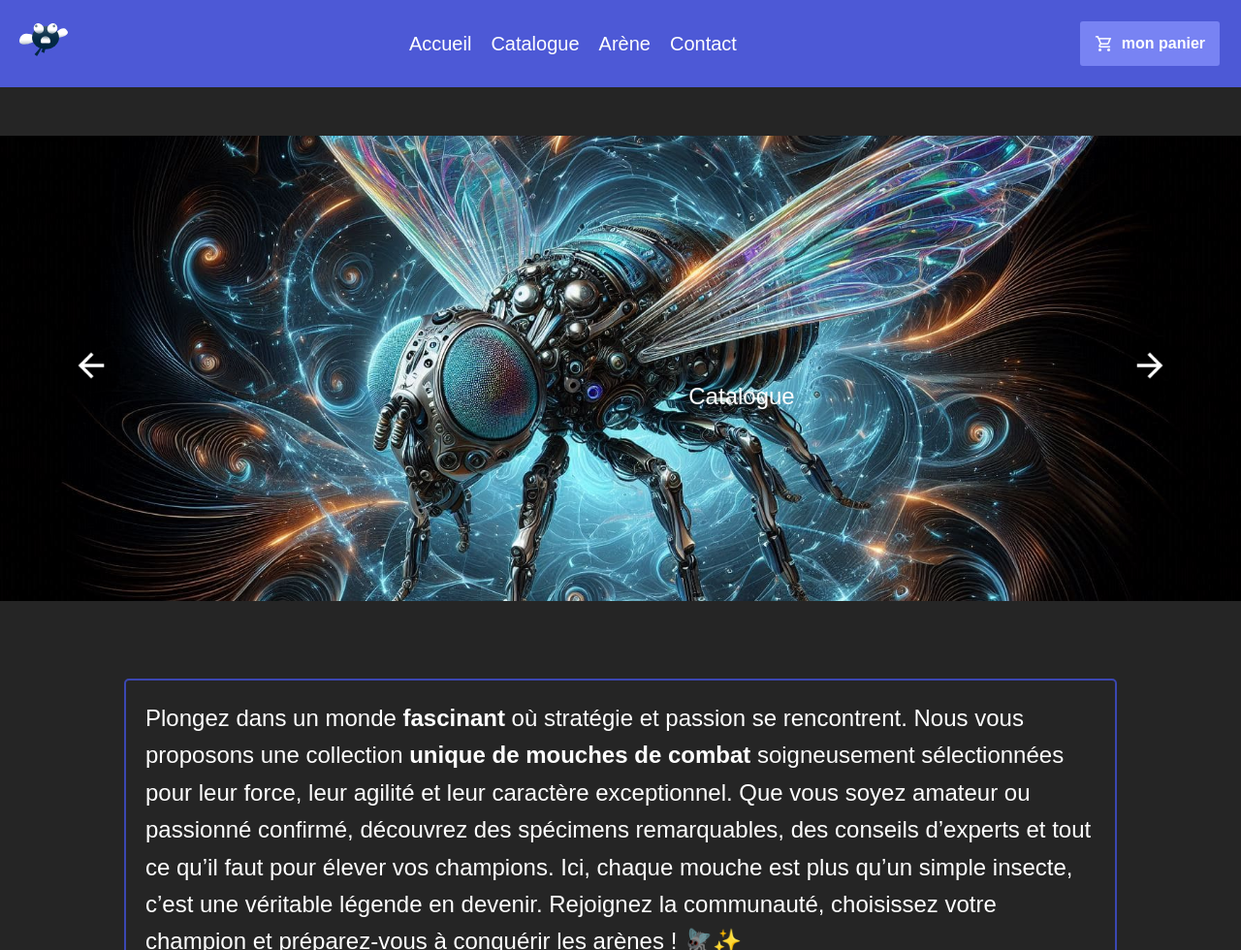
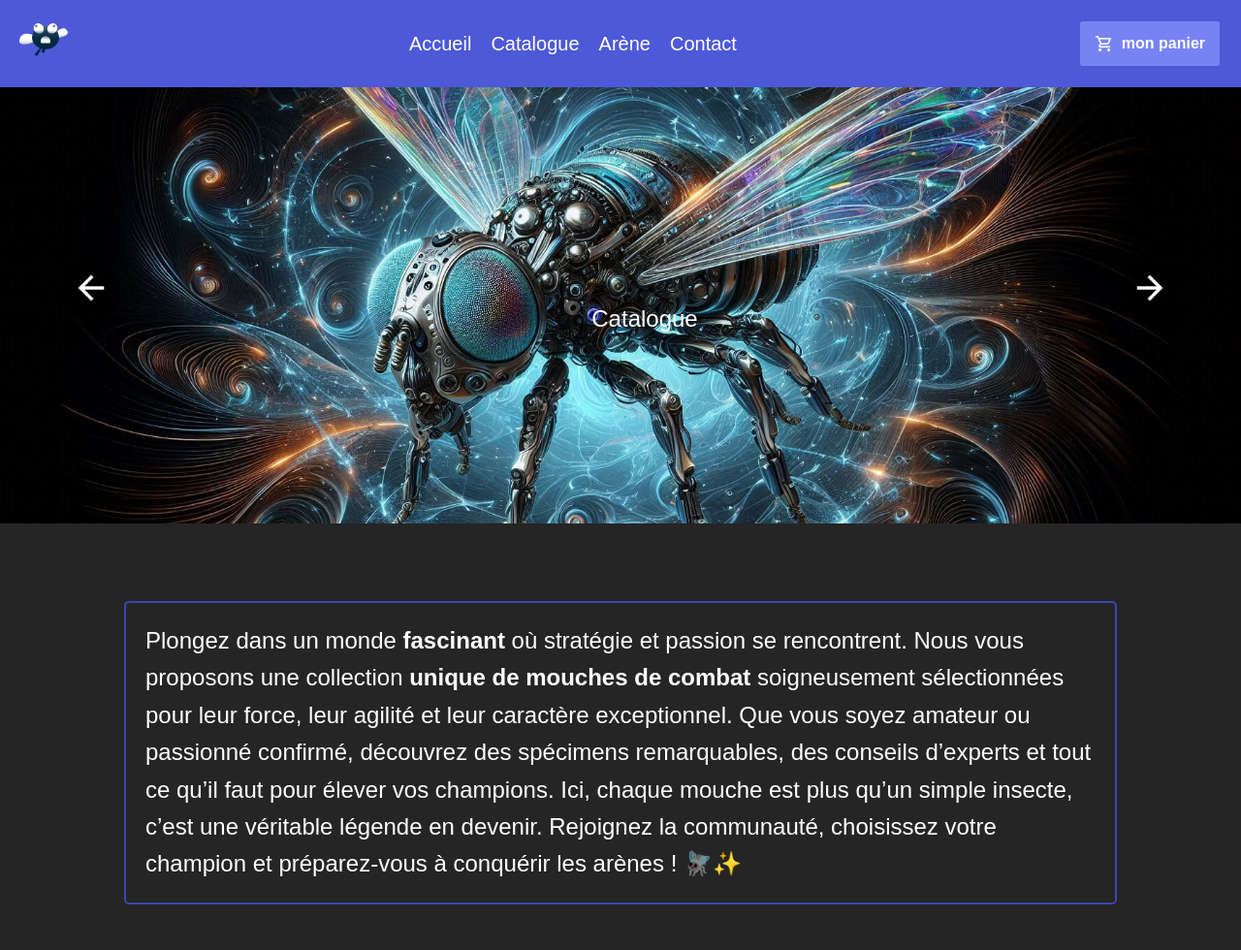
Before and after one commit to justmixx/S105, a PHP site: page / in a window 1280 px wide. Shown: the top 980 px of the page at 97% size. Run offline with PHP 8.4, Linux system fonts and the light colour scheme.

Commit message:
dfghnmixcgikhblxfd:kjbhxcfgbv^àùfxgomj;cvbjxcvkmjc:l jcv: kjh k;cvh kjhj jkcvh jc kjcvhj jkcv h kj

```diff
--- a/css/index.css
+++ b/css/index.css
@@ -26,7 +26,7 @@ iframe {
     height: 400px;
 }
 
-p {
+.paragraphe{
     margin-top: 40px;
     max-width: 80%;
     margin: auto;
@@ -155,6 +155,7 @@ figcaption {
     position: relative;
     width: 100vw; /* La largeur prend toute la vue */
     height: 60vh; /* La hauteur prend toute la vue */
+    justify-content: center;
     overflow: hidden;
 }
 
@@ -168,6 +169,7 @@ figcaption {
     cursor: pointer;
     z-index: 10;
     font-size: 1.5rem;
+    left:-100px;
 }
 
 .slider-container .button:hover {
@@ -319,7 +321,7 @@ button:hover {
     }
 }
 
-.marge:first-child {
+.marge:first-of-type {
     padding: 0;
     margin: 0;
 }
--- a/index.php
+++ b/index.php
@@ -47,7 +47,7 @@ $titre='TITRE';
 
     <div class="marge"></div>
 
-    <p>Plongez dans un monde <strong>fascinant</strong> où stratégie et passion se rencontrent. Nous vous proposons une collection <strong>unique de mouches de combat</strong> soigneusement sélectionnées pour leur force, leur agilité et leur caractère exceptionnel.
+    <p class="paragraphe">Plongez dans un monde <strong>fascinant</strong> où stratégie et passion se rencontrent. Nous vous proposons une collection <strong>unique de mouches de combat</strong> soigneusement sélectionnées pour leur force, leur agilité et leur caractère exceptionnel.
 
 Que vous soyez amateur ou passionné confirmé, découvrez des spécimens remarquables, des conseils d’experts et tout ce qu’il faut pour élever vos champions. Ici, chaque mouche est plus qu’un simple insecte, c’est une véritable légende en devenir.
 
```
